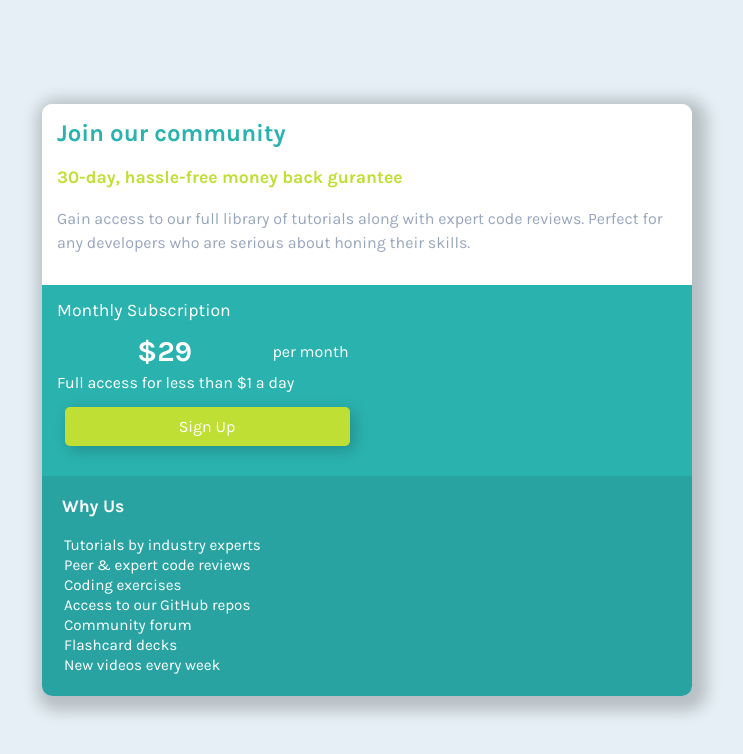
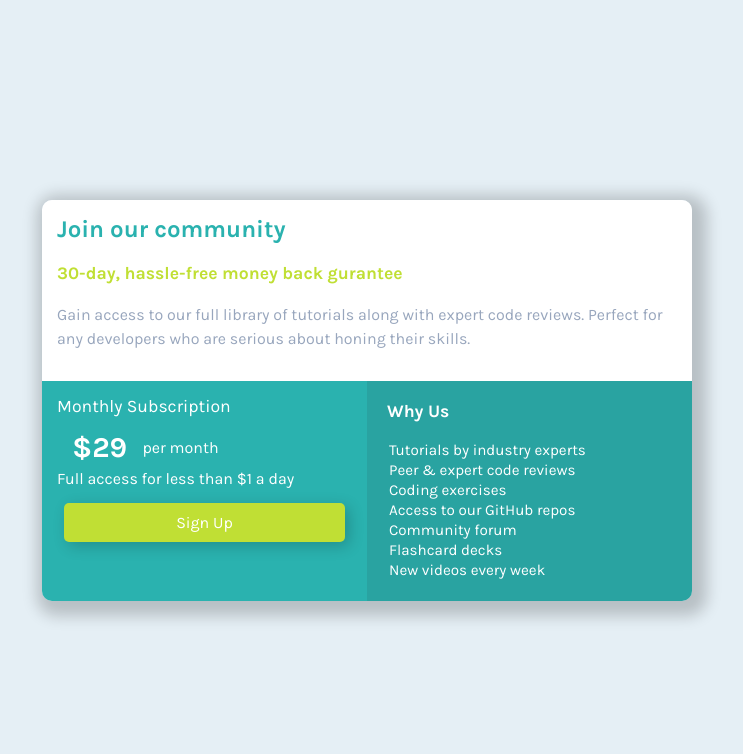
Before and after one commit to NParker33/single-price-grid-component, a plain HTML site: page index.html in a window 1280 px wide. Shown: the whole page, without its empty margins (273-1016 px from the left). Drawn offline with Linux system fonts and the light colour scheme.

Commit message:
addition desktop design

```diff
--- a/style.css
+++ b/style.css
@@ -127,3 +127,23 @@ main {
     font-size: .95rem;
     margin: 2px;
 }
+
+@media screen and (min-width: 600px){
+    .component {
+        display: grid;
+        grid-template-columns: 1fr 1fr;
+    }
+
+    #join {
+        grid-column: 1 / -1;
+    }
+
+    .subscribe-content {
+        height: 100%;
+        border-radius: 0 0 0 10px;
+    }
+
+    .why-us-content {
+        border-radius: 0 0 10px 0;
+    }
+}
```
